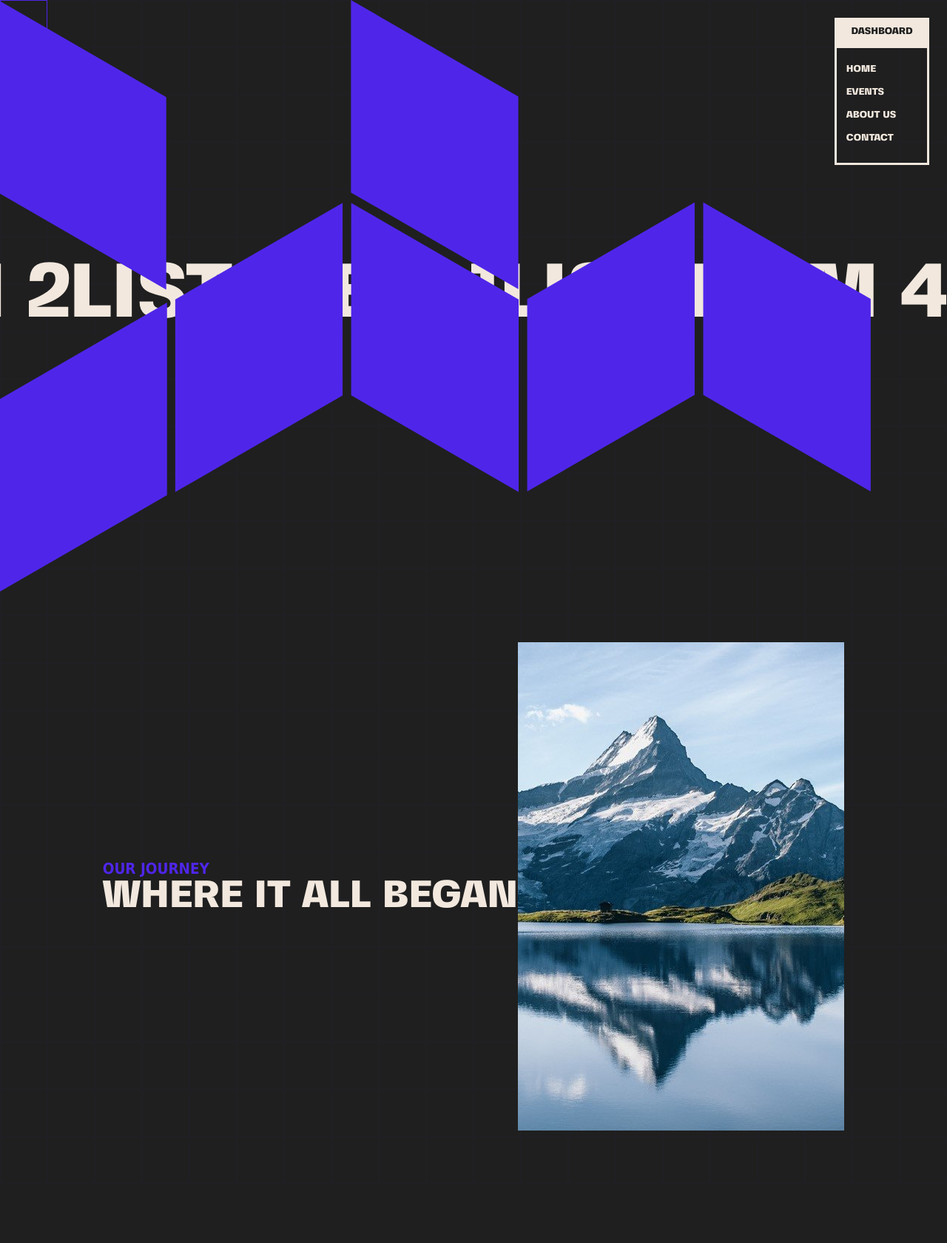
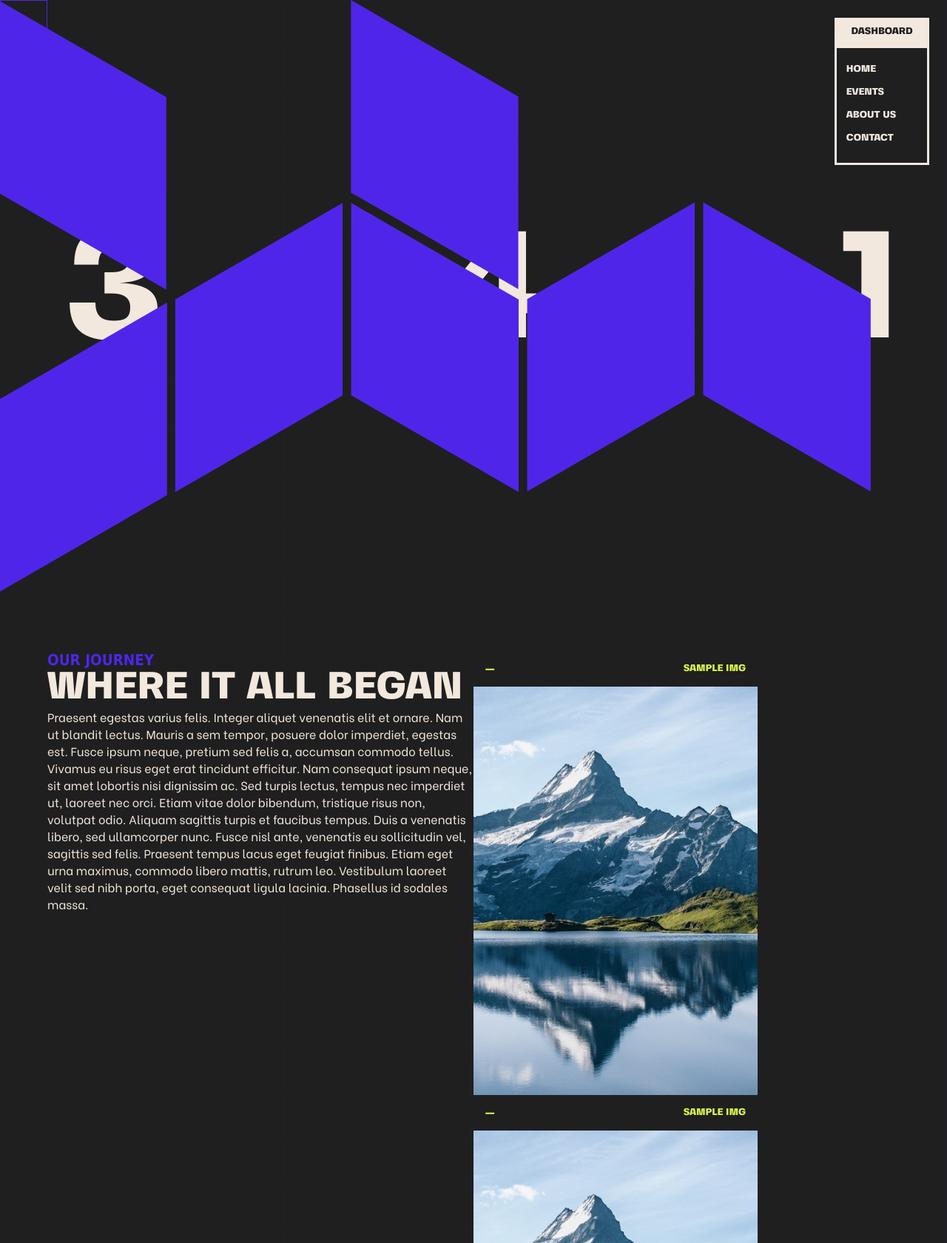
Before and after one commit to EpicNoxious/algocs, a Python web app: template templates/about.html in a window 1280 px wide. Shown: the whole page at 74% size. Before the commit the page ends 1528 px from the top, so only its background shows below. Run offline with Jinja, Linux system fonts and the light colour scheme; the template is opened without the code that fills it, so the values that code supplies are empty; some libraries are stand-ins or nearby versions.

Commit message:
+ working carousel +img

```diff
--- a/static/css/styles.css
+++ b/static/css/styles.css
@@ -134,6 +134,31 @@ ul.transition li {
   transform: scaleY(0);
 }
 
+.img-box {
+  width: 30vw;
+  height: 75vh;
+  overflow: hidden;
+}
+.img-box div {
+  display: flex;
+  align-items: center;
+  justify-content: space-between;
+  gap: 0px;
+  background-color: rgb(var(--background));
+  color: rgb(var(--tertiary));
+  text-transform: uppercase;
+  height: 6vh;
+  padding: 1vh;
+  font-family: "Fivo", sans-serif;
+}
+.img-box div .img-title {
+  font-size: 1vw;
+  font-weight: 1000;
+}
+.img-box img {
+  width: 100%;
+}
+
 h1 {
   margin: 0;
   background-color: transparent;
@@ -234,10 +259,17 @@ section.carousel ul {
   overflow: auto;
   height: 100%;
   white-space: nowrap;
+  overflow-x: hidden;
+  animation: scroll 8s linear infinite;
+  width: 320vw;
 }
 section.carousel ul li {
   color: rgb(var(--primary));
   list-style: none;
+  width: 40vw;
+}
+section.carousel ul li h1 {
+  font-size: 16vw;
 }
 
 .cutout {
@@ -253,37 +285,37 @@ section.carousel ul li {
   right: 0;
 }
 
+@keyframes scroll {
+  0% {
+    transform: translateX(0);
+  }
+  100% {
+    transform: translateX(160vw);
+  }
+}
 section.about {
   height: 100vh;
   display: flex;
   align-items: center;
   justify-content: center;
   flex-direction: row;
+  margin-top: 10vh;
 }
 section.about img {
   z-index: 2;
 }
-
-.content {
+section.about .about__left {
   display: flex;
+  justify-content: flex-start;
   align-items: flex-start;
-  justify-content: center;
   flex-direction: column;
   height: 100%;
-  font-weight: 1000;
-  font-family: "Fivo", sans-serif;
-  position: relative;
-  z-index: 3;
+  width: 50%;
+  padding-left: 5vw;
 }
-.content .number {
-  color: rgb(var(--secondary));
-  font-size: 2.4vw;
-}
-.content__text {
+section.about .about__right {
+  height: 100%;
   width: 50%;
-  font-size: 1.6vw;
-  font-weight: 400 !important;
-  text-align: justify;
 }
 
 /*# sourceMappingURL=styles.css.map */
--- a/static/sass/_about.scss
+++ b/static/sass/_about.scss
@@ -8,29 +8,24 @@ section.about {
   align-items: center;
   justify-content: center;
   flex-direction: row;
+  margin-top: 10vh;
   img {
     z-index: 2;
   }
-}
 
-.content {
+  .about {
+    &__left {
       display: flex;
+      justify-content: flex-start;
       align-items: flex-start;
-  justify-content: center;
       flex-direction: column;
       height: 100%;
-  font-weight: 1000;
-  font-family: "Fivo", sans-serif;
-  position: relative;
-  z-index: 3;
-  .number {
-    color: rgb(var(--secondary));
-    font-size: 2.4vw;
+      width: 50%;
+      padding-left: 5vw;
     }
-  &__text {
+    &__right {
+      height: 100%;
       width: 50%;
-    font-size: 1.6vw;
-    font-weight: 400 !important;
-    text-align: justify;
     }
   }
+}
--- a/static/sass/_carousel.scss
+++ b/static/sass/_carousel.scss
@@ -16,10 +16,17 @@ section.carousel {
     overflow: auto;
     height: 100%;
     white-space: nowrap;
+    overflow-x: hidden;
+    animation: scroll 8s linear infinite;
+    width: calc((40vw) * 8);
   }
   ul li {
     color: rgb(var(--primary));
     list-style: none;
+    width: 40vw;
+    h1 {
+      font-size: 16vw;
+    }
   }
 }
 .cutout {
@@ -34,3 +41,12 @@ section.carousel {
     right: 0;
   }
 }
+
+@keyframes scroll {
+  0% {
+    transform: translateX(0);
+  }
+  100% {
+    transform: translateX(calc(40vw) * 4);
+  }
+}
--- a/static/sass/_tiles.scss
+++ b/static/sass/_tiles.scss
@@ -56,3 +56,37 @@ ul.transition {
     transform: scaleY(0);
   }
 }
+
+// .................img-box
+// .................img-box
+// .................img-box
+// .................img-box
+// .................img-box
+
+.img-box {
+  width: 30vw;
+  height: 75vh;
+  overflow: hidden;
+  div {
+    display: flex;
+    align-items: center;
+    justify-content: space-between;
+    gap: 0px;
+    background-color: rgb(var(--background));
+    color: rgb(var(--tertiary));
+    text-transform: uppercase;
+    height: 6vh;
+    padding: 1vh;
+    font-family: "Fivo", sans-serif;
+    .img-cut {
+    }
+    .img-title {
+      font-size: 1vw;
+      font-weight: 1000;
+    }
+  }
+
+  img {
+    width: 100%;
+  }
+}
--- a/templates/about.html
+++ b/templates/about.html
@@ -41,16 +41,28 @@
     <section class="carousel"><img class="cutout l" src="../temporary/cutoutl.svg" alt="vectors" srcset="">
       <ul>
         <li>
-          <h1>list item 1</h1>
+          <h1>1</h1>
         </li>
         <li>
-          <h1>list item 2</h1>
+          <h1>2</h1>
         </li>
         <li>
-          <h1>list item 1</h1>
+          <h1>3</h1>
         </li>
         <li>
-          <h1>list item 4</h1>
+          <h1>4</h1>
+        </li>
+        <li>
+          <h1>1</h1>
+        </li>
+        <li>
+          <h1>2</h1>
+        </li>
+        <li>
+          <h1>3</h1>
+        </li>
+        <li>
+          <h1>4</h1>
         </li>
       </ul>
     </section>
@@ -58,8 +70,22 @@
       <div class="about__left">
         <h4>our journey</h4>
         <h2>where it all began</h2>
+        <content>Praesent egestas varius felis. Integer aliquet venenatis elit et ornare. Nam ut blandit lectus. Mauris a sem tempor, posuere dolor imperdiet, egestas est. Fusce ipsum neque, pretium sed felis a, accumsan commodo tellus. Vivamus eu risus eget erat tincidunt efficitur. Nam consequat ipsum neque, sit amet lobortis nisi dignissim ac. Sed turpis lectus, tempus nec imperdiet ut, laoreet nec orci. Etiam vitae dolor bibendum, tristique risus non, volutpat odio. Aliquam sagittis turpis et faucibus tempus. Duis a venenatis libero, sed ullamcorper nunc. Fusce nisl ante, venenatis eu sollicitudin vel, sagittis sed felis. Praesent tempus lacus eget feugiat finibus. Etiam eget urna maximus, commodo libero mattis, rutrum leo. Vestibulum laoreet velit sed nibh porta, eget consequat ligula lacinia. Phasellus id sodales massa.</content>
       </div>
-      <div class="about__right"><img src="../static/img/sample_img.png"></div>
+      <div class="about__right">
+        <div class="img-box">
+          <div>
+            <div class="img-cut">&mdash;</div>
+            <div class="img-title">sample img</div>
+          </div><img src="../static/img/sample_img.png">
+        </div>
+        <div class="img-box last-box">
+          <div>
+            <div class="img-cut">&mdash;</div>
+            <div class="img-title">sample img</div>
+          </div><img src="../static/img/sample_img.png">
+        </div>
+      </div>
     </section>
   </main>
 </body>
```
Also changed, not shown: templates/index.html (+16 -4 lines), 3 other files. Lines whose indentation alone changed are shown as unchanged.
